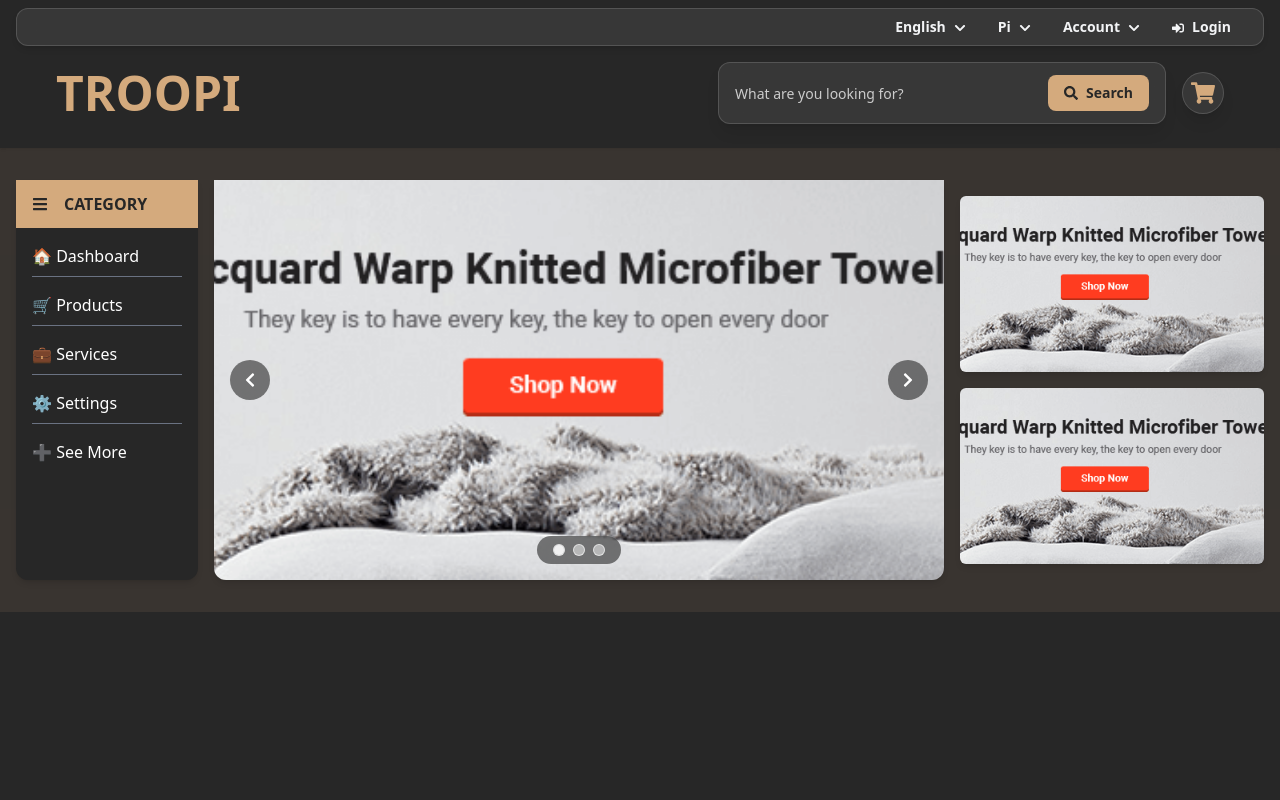
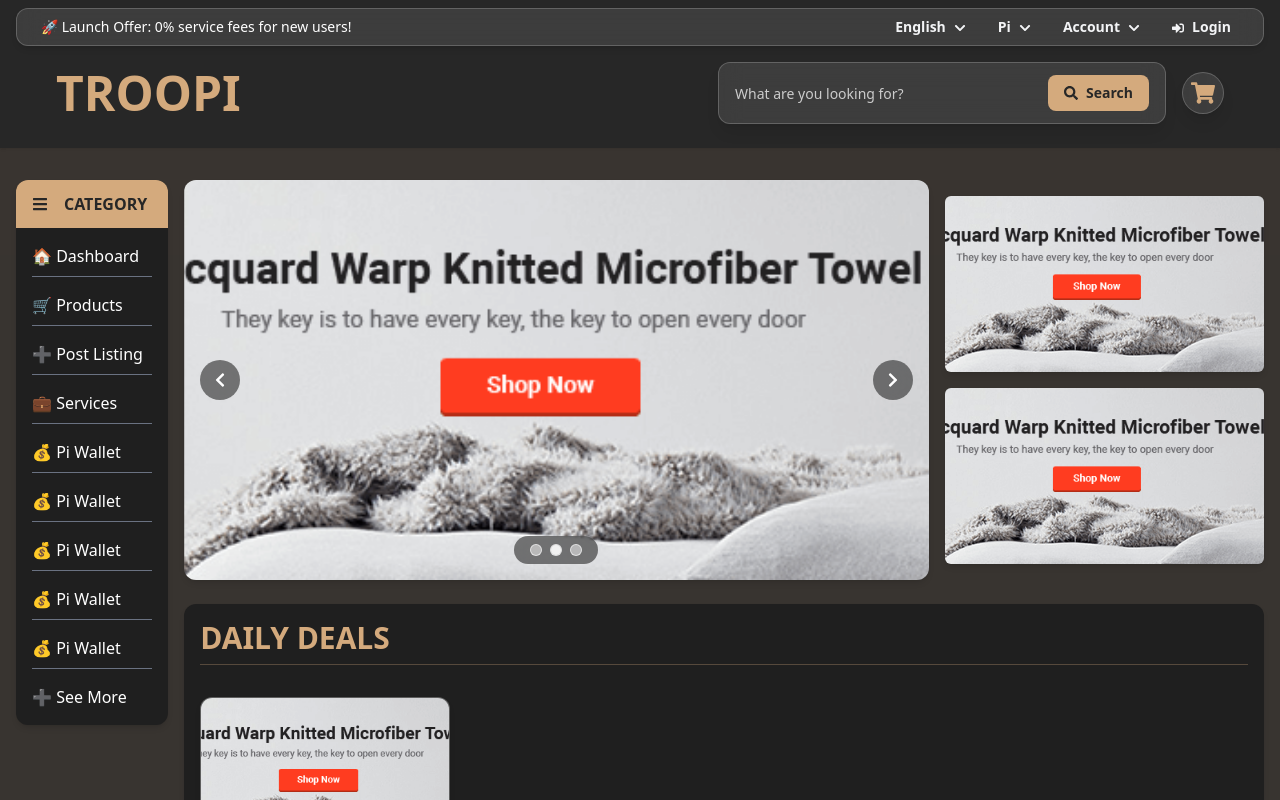
Before and after one commit to Fortexfreddie/Troopi, a React (Vite) app: page / in a window 1280 px wide. Shown: the top 800 px of the page. Built offline with nearby package versions, Linux system fonts and the light colour scheme.

Commit message:
New UI updates and pages added

```diff
--- a/src/components/Carousel.jsx
+++ b/src/components/Carousel.jsx
@@ -29,8 +29,16 @@ const slides = [
 const Carousel = () => {
     const [current, setCurrent] = useState(0);
 
+    useEffect(() => {
+        const interval = setInterval(() => {
+            setCurrent((prev) => (prev + 1) % slides.length);
+        }, 3000)
+
+        return () => clearInterval(interval);
+    }, []);
+
     return (
-        <div className="relative w-full h-64 lg:h-[50vh] overflow-hidden backdrop-blur-md shadow-md rounded-xl lg:rounded-t-none lg:rounded-b-xl">
+        <div className="relative w-full h-64 lg:h-[50vh] overflow-hidden backdrop-blur-md shadow-md rounded-xl">
             <div className="w-full h-full flex transition-transform duration-700 ease-in-out-quad" style={{ transform: `translateX(-${current * 100}%)` }}>
                 <div className="absolute inset-0"></div>
                 {
--- a/src/components/NavDropdown.jsx
+++ b/src/components/NavDropdown.jsx
@@ -7,7 +7,7 @@ const NavDropdown = () => {
         <div className="flex items-center gap-4">
             <div className="relative">
                 <span onMouseEnter={() => setSubMenu("English")} onMouseLeave={() => setSubMenu(null)} className="flex items-center gap-2 text-sm text-gray-100 px-2 font-semibold cursor-pointer hover:text-[#D4AA7D] active:text-[#D4AA7D] transition-colors duration-200">English {subMenu === "English" ? <FaChevronUp className="text-xs mt-0.5" /> : <FaChevronDown className="text-xs mt-0.5" /> }</span>
-                <div onMouseEnter={() => setSubMenu("English")} onMouseLeave={() => setSubMenu(null)} className={`absolute z-10 shadow-lg transition-all duration-300 overflow-hidden backdrop-blur-md border border-[rgba(255,255,255,0.15)] top-8 rounded-md ${subMenu === "English" ? "opacity-100 visible" : "opacity-0 invisible"}`}>
+                <div onMouseEnter={() => setSubMenu("English")} onMouseLeave={() => setSubMenu(null)} className={`absolute z-10 shadow-lg transition-all duration-300 overflow-hidden backdrop-blur-md border border-white/20 top-8 rounded-md ${subMenu === "English" ? "opacity-100 visible" : "opacity-0 invisible"}`}>
                     <ul className="text-sm">
                         <li className="text-gray-100 px-4 py-2 hover:bg-[#D4AA7D] active:bg-[#D4AA7D] hover:text-[#272727] active:text-[#272727] transition-colors duration-200 cursor-pointer">English</li>
                         <li className="text-gray-100 px-4 py-2 hover:bg-[#D4AA7D] active:bg-[#D4AA7D] hover:text-[#272727] active:text-[#272727] transition-colors duration-200 cursor-pointer">Arabic</li>
@@ -16,7 +16,7 @@ const NavDropdown = () => {
             </div>
             <div className="relative hidden lg:block">
                 <span onMouseEnter={() => setSubMenu("Pi")} onMouseLeave={() => setSubMenu(null)} className="flex items-center gap-2 text-sm text-gray-100 px-2 font-semibold cursor-pointer hover:text-[#D4AA7D] active:text-[#D4AA7D] transition-colors duration-200">Pi {subMenu === "Pi" ? <FaChevronUp className="text-xs mt-0.5" /> : <FaChevronDown className="text-xs mt-0.5" /> }</span>
-                <div onMouseEnter={() => setSubMenu("Pi")} onMouseLeave={() => setSubMenu(null)} className={`absolute z-10 shadow-lg transition-all duration-300 overflow-hidden backdrop-blur-md border border-[rgba(255,255,255,0.15)] top-8 rounded-md ${subMenu === "Pi" ? "opacity-100 visible" : "opacity-0 invisible"}`}>
+                <div onMouseEnter={() => setSubMenu("Pi")} onMouseLeave={() => setSubMenu(null)} className={`absolute z-10 shadow-lg transition-all duration-300 overflow-hidden backdrop-blur-md border border-white/20 top-8 rounded-md ${subMenu === "Pi" ? "opacity-100 visible" : "opacity-0 invisible"}`}>
                     <ul className="text-sm">
                         <li className="text-gray-100 px-4 py-2 hover:bg-[#D4AA7D] active:bg-[#D4AA7D] hover:text-[#272727] active:text-[#272727] transition-colors duration-200 cursor-pointer">Pi</li>
                         <li className="text-gray-100 px-4 py-2 hover:bg-[#D4AA7D] active:bg-[#D4AA7D] hover:text-[#272727] active:text-[#272727] transition-colors duration-200 cursor-pointer">NGN</li>
@@ -26,7 +26,7 @@ const NavDropdown = () => {
             </div>
             <div className="relative hidden lg:block">
                 <span onMouseEnter={() => setSubMenu("Account")} onMouseLeave={() => setSubMenu(null)} className="flex items-center gap-2 text-sm text-gray-100 px-2 font-semibold cursor-pointer hover:text-[#D4AA7D] active:text-[#D4AA7D] transition-colors duration-200">Account {subMenu === "Account" ? <FaChevronUp className="text-xs mt-0.5" /> : <FaChevronDown className="text-xs mt-0.5" /> }</span>
-                <div onMouseEnter={() => setSubMenu("Account")} onMouseLeave={() => setSubMenu(null)} className={`absolute z-10 shadow-lg transition-all duration-300 overflow-hidden backdrop-blur-md border border-[rgba(255,255,255,0.15)] top-8 rounded-md ${subMenu === "Account" ? "opacity-100 visible" : "opacity-0 invisible"}`}>
+                <div onMouseEnter={() => setSubMenu("Account")} onMouseLeave={() => setSubMenu(null)} className={`absolute z-10 shadow-lg transition-all duration-300 overflow-hidden backdrop-blur-md border border-white/20 top-8 rounded-md ${subMenu === "Account" ? "opacity-100 visible" : "opacity-0 invisible"}`}>
                     <ul className="text-sm">
                         <li className="text-gray-100 px-4 py-2 hover:bg-[#D4AA7D] active:bg-[#D4AA7D] hover:text-[#272727] active:text-[#272727] transition-colors duration-200 cursor-pointer">Account</li>
                         <li className="text-gray-100 px-4 py-2 hover:bg-[#D4AA7D] active:bg-[#D4AA7D] hover:text-[#272727] active:text-[#272727] transition-colors duration-200 cursor-pointer">Cart</li>
--- a/src/components/Navbar.jsx
+++ b/src/components/Navbar.jsx
@@ -10,7 +10,7 @@ const Navbar = () => {
 
     return (
         <nav className="flex flex-col bg-transparent shadow-sm py-2 px-4">
-            <div className="z-20 flex items-center justify-between py-2 px-6 bg-[rgba(255,255,255,0.08)] backdrop-blur-md border border-[rgba(255,255,255,0.15)] shadow-md rounded-xl">
+            <div className="z-20 flex items-center justify-between py-2 px-6 bg-white/10 backdrop-blur-md border border-white/20 shadow-md rounded-xl">
                 <span className="lg:hidden text-[#D4AA7D] cursor-pointer"><FaBars /></span>
                 <TopBanner />
                 <NavDropdown />
@@ -27,12 +27,12 @@ const Navbar = () => {
                     }}
                     className='inline-block'>oo</motion.span>pi
                 </h1>
-                <span onClick={() => setShowSearch(!showSearch)} className="lg:hidden text-[#D4AA7D] bg-[rgba(255,255,255,0.08)] hover:bg-[rgba(255,255,255,0.2)] backdrop-blur-md border border-[rgba(255,255,255,0.15)] shadow-md rounded-full p-2 cursor-pointer transition-colors duration-200"><FaSearch /></span>
+                <span onClick={() => setShowSearch(!showSearch)} className="lg:hidden text-[#D4AA7D] bg-white/10 hover:bg-white/20 backdrop-blur-md border border-white/20 shadow-md rounded-full p-2 cursor-pointer transition-colors duration-200"><FaSearch /></span>
                 <div className="flex items-center gap-4 max-w-lg">
                     <div className="w-md hidden lg:block">
                         <Searchbar />
                     </div>
-                    <span className="hidden lg:block bg-[rgba(255,255,255,0.08)] hover:bg-[rgba(255,255,255,0.05)] active:bg-[rgba(255,255,255,0.05)] backdrop-blur-md border border-[rgba(255,255,255,0.15)] shadow-lg rounded-full p-2 text-[#D4AA7D] hover:text-[#c99660] active:text-[#c99660] cursor-pointer transition-colors duration-200"><FaShoppingCart className="h-6 w-6" /></span>
+                    <span className="hidden lg:block bg-white/10 hover:bg-white/20 active:bg-white/20 backdrop-blur-md border border-white/20 shadow-lg rounded-full p-2 text-[#D4AA7D] hover:text-[#c99660] active:text-[#c99660] cursor-pointer transition-colors duration-200"><FaShoppingCart className="h-6 w-6" /></span>
                 </div>
             </div>
             <div className={`block lg:hidden transition-all duration-500 px-6 ${showSearch ? 'opacity-100 translate-y-0 max-h-[200px] mt-4' : 'opacity-0 -translate-y-2 max-h-0'} `}>
--- a/src/components/SearchBar.jsx
+++ b/src/components/SearchBar.jsx
@@ -3,7 +3,7 @@ import { FaSearch } from 'react-icons/fa';
 const Searchbar = () => {
   return (
     <form action="" className="w-full max-w-2xl">
-        <div className="flex bg-[rgba(255,255,255,0.08)] backdrop-blur-md border border-[rgba(255,255,255,0.15)] shadow-lg rounded-xl px-4 py-3 gap-2 items-center">
+        <div className="flex bg-white/10 backdrop-blur-md border border-white/20 shadow-lg rounded-xl px-4 py-3 gap-2 items-center">
             <input type="text"
             placeholder="What are you looking for?"
             className="w-full bg-transparent text-white placeholder:text-[#ccc] placeholder:text-sm border-none outline-none"/>
--- a/src/components/Sidebar.jsx
+++ b/src/components/Sidebar.jsx
@@ -1,8 +1,14 @@
 import { FaBars } from 'react-icons/fa';
+import { FaHome, FaBoxOpen, FaBriefcase, FaWallet } from 'react-icons/fa';
 
 const Sidebar = () => {
+    // return (
+    //     <div className="flex justify-center items-center h-screen bg-[#272727]">
+    //         <div className="w-12 h-12 border-4 border-dashed rounded-full animate-spin border-[#D4AA7D]"></div>
+    //     </div>
+    // );
     return (
-        <aside className="w-full h-full bg-[#272727] text-white hidden lg:block backdrop-blur-md shadow-md rounded-b-xl overflow-hidden">
+        <aside className="w-full h-full bg-[#1f1f1f] text-white hidden lg:block backdrop-blur-md shadow-md rounded-xl overflow-hidden sticky top-2">
             <span className="flex items-center gap-4 text-md py-3 px-4 text-[#272727] bg-[#D4AA7D]">
                 <FaBars />
                 <h2 className="font-bold uppercase">Category</h2>
@@ -10,8 +16,13 @@ const Sidebar = () => {
             <ul className="space-y-4 p-4">
                 <li className="hover:text-[#D4AA7D] active:text-[#D4AA7D] transition-colors duration-200 cursor-pointer border-b border-gray-500 pb-2">🏠 Dashboard</li>
                 <li className="hover:text-[#D4AA7D] active:text-[#D4AA7D] transition-colors duration-200 cursor-pointer border-b border-gray-500 pb-2">🛒 Products</li>
+                <li className="hover:text-[#D4AA7D] active:text-[#D4AA7D] transition-colors duration-200 cursor-pointer border-b border-gray-500 pb-2">➕ Post Listing</li>
                 <li className="hover:text-[#D4AA7D] active:text-[#D4AA7D] transition-colors duration-200 cursor-pointer border-b border-gray-500 pb-2">💼 Services</li>
-                <li className="hover:text-[#D4AA7D] active:text-[#D4AA7D] transition-colors duration-200 cursor-pointer border-b border-gray-500 pb-2">⚙ Settings</li>
+                <li className="hover:text-[#D4AA7D] active:text-[#D4AA7D] transition-colors duration-200 cursor-pointer border-b border-gray-500 pb-2">💰 Pi Wallet</li>
+                <li className="hover:text-[#D4AA7D] active:text-[#D4AA7D] transition-colors duration-200 cursor-pointer border-b border-gray-500 pb-2">💰 Pi Wallet</li>
+                <li className="hover:text-[#D4AA7D] active:text-[#D4AA7D] transition-colors duration-200 cursor-pointer border-b border-gray-500 pb-2">💰 Pi Wallet</li>
+                <li className="hover:text-[#D4AA7D] active:text-[#D4AA7D] transition-colors duration-200 cursor-pointer border-b border-gray-500 pb-2">💰 Pi Wallet</li>
+                <li className="hover:text-[#D4AA7D] active:text-[#D4AA7D] transition-colors duration-200 cursor-pointer border-b border-gray-500 pb-2">💰 Pi Wallet</li>
                 <li className="hover:text-[#D4AA7D] active:text-[#D4AA7D] transition-colors duration-200 cursor-pointer">➕ See More</li>
             </ul>
         </aside>
--- /dev/null
+++ b/src/components/productsSection/BestSellers.jsx
@@ -0,0 +1,7 @@
+const BestSellers = () => {
+    return (
+        <div></div>
+    );
+}
+
+export default BestSellers;
--- /dev/null
+++ b/src/components/sections/FeaturedSection.jsx
@@ -0,0 +1,22 @@
+import img from "../../assets/cus2.png";
+
+const FeaturedSection = () => {
+    return (
+        <div className="flex flex-col gap-4 w-full bg-[#1f1f1f] rounded-xl shadow-md p-4 backdrop-blur-md">
+            <div className="border-b border-[#D4AA7D]/30 pb-2">
+                <h1 className="text-3xl text-[#D4AA7D] font-bold uppercase">daily deals</h1>
+            </div>
+            <div className="grid grid-cols-1 sm:grid-cols-2 md:grid-cols-3 lg:grid-cols-4 gap-4 mt-4">
+                <div className="h-64 lg:h-80 bg-white/10 border border-white/20 overflow-hidden backdrop-blur-md shadow-md rounded-xl hover:shadow-[#D4AA7D]/30 transition-shadow duration-300 cursor-pointer">
+                    <div className="h-1/2 relative">
+                        <div className="absolute inset-0 w-full h-full"></div>
+                        <img src={img} alt="" className="w-full h-full object-center object-cover" />
+                    </div>
+                    <div className=""></div>
+                </div>
+            </div>
+        </div>
+    );
+}
+
+export default FeaturedSection;
--- a/src/components/sections/HeroSection.jsx
+++ b/src/components/sections/HeroSection.jsx
@@ -1,14 +1,12 @@
 import Carousel from "../Carousel";
-import Sidebar from "../Sidebar";
 import img from "../../assets/cus2.png";
 import { motion } from "framer-motion";
 
 const HeroSection = () => {
     return (
         <div className="flex gap-4 w-full">
-            <div className="hidden lg:block w-[15%]"><Sidebar /></div>
-            <div className="w-full lg:w-[60%]"><Carousel /></div>
-            <div className="hidden lg:block w-[25%]">
+            <div className="w-full lg:w-[70%]"><Carousel /></div>
+            <div className="hidden lg:block w-[30%]">
                 <div className="grid grid-cols-1 gap-4 h-full py-4">
                     <motion.div
                         whileHover={{
--- a/src/pages/Home.jsx
+++ b/src/pages/Home.jsx
@@ -1,5 +1,7 @@
 import Navbar from "../components/Navbar";
 import HeroSection from "../components/sections/HeroSection";
+import Sidebar from "../components/Sidebar";
+import FeaturedSection from "../components/sections/FeaturedSection";
 
 const Home = () => {
     return (
@@ -8,7 +10,13 @@ const Home = () => {
                 <div className="container mx-auto">
                     <Navbar />
                     <div className="px-4 py-8 bg-[#D4AA7D]/10">
-                        <HeroSection />
+                        <div className="flex gap-4">
+                            <Sidebar />
+                            <div className="flex flex-col items-center gap-6">
+                                <HeroSection />
+                                <FeaturedSection />
+                            </div>
+                        </div>
                     </div>
                 </div>
             </div>
```
